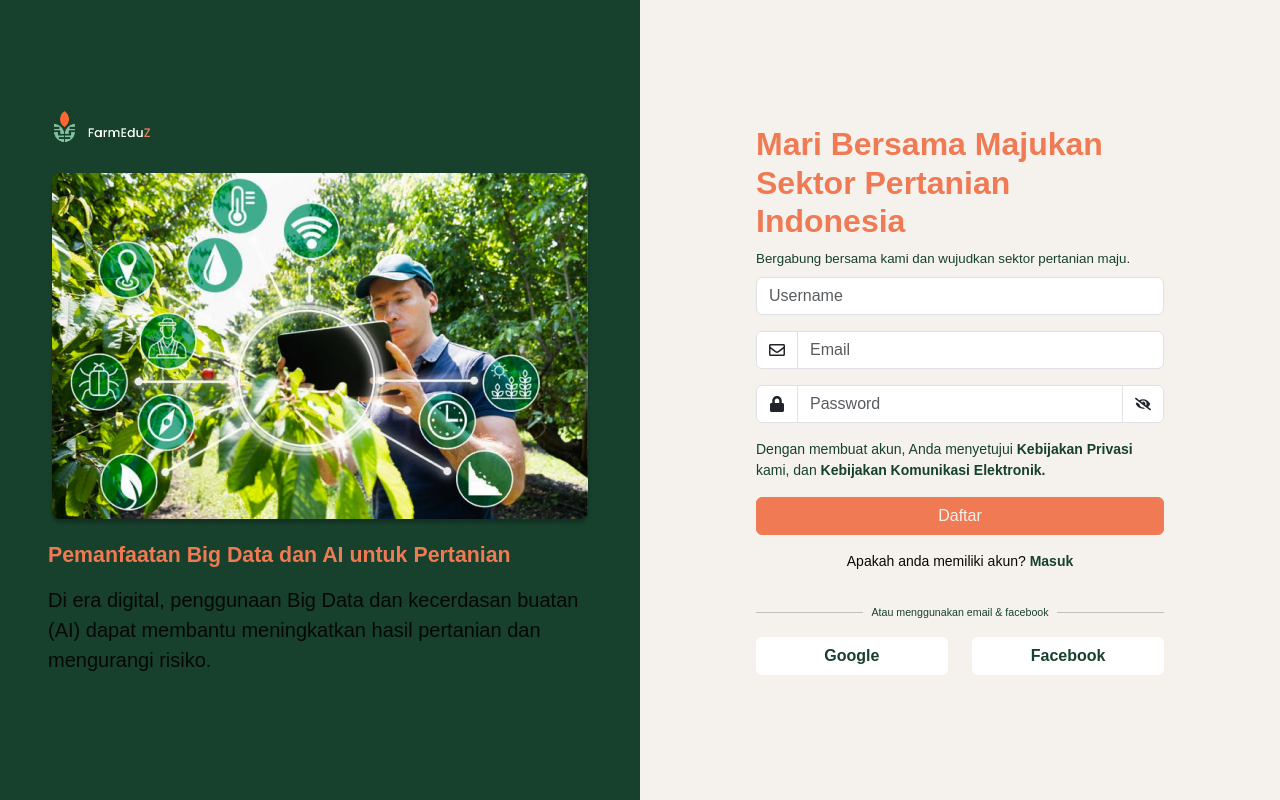
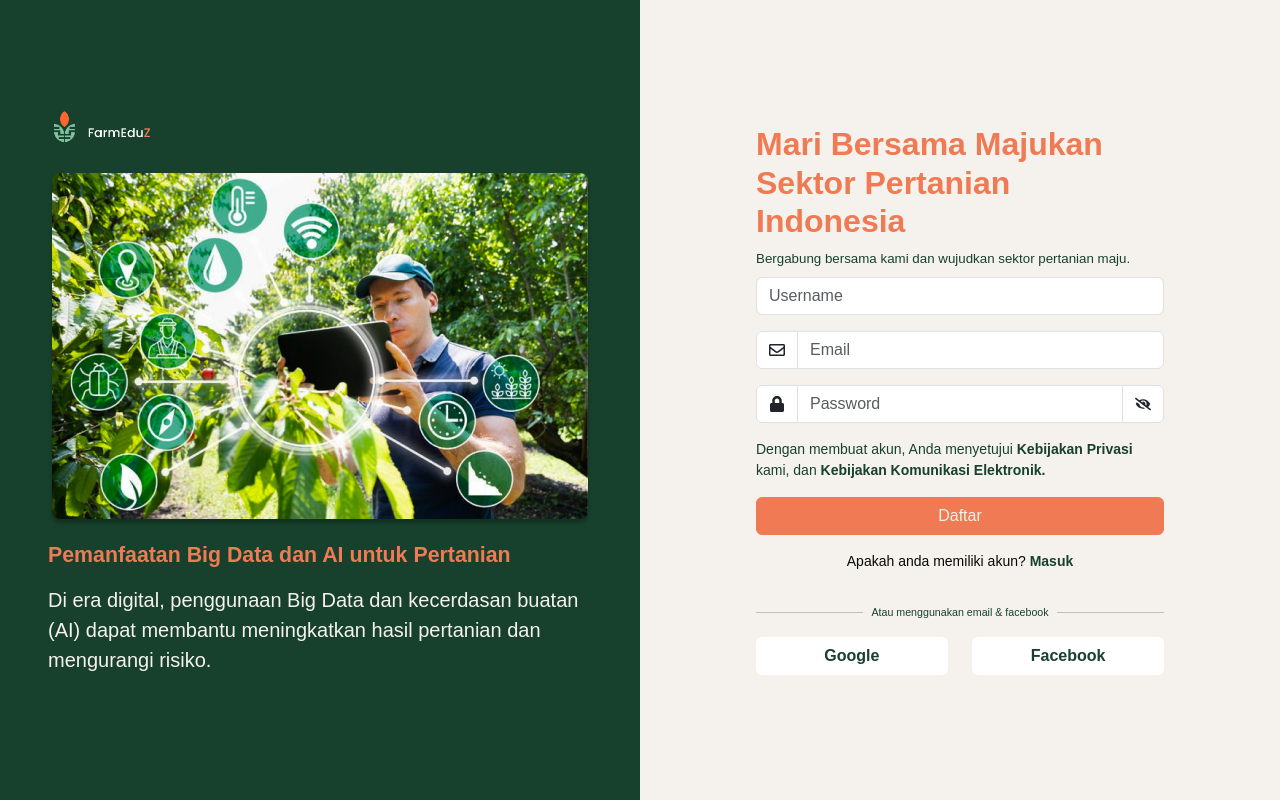
Before and after one commit to aihfdzah/GreeNext, a React (Vite) app: page /register in a window 1280 px wide. Built offline with nearby package versions, Linux system fonts and the light colour scheme.

Commit message:
register

```diff
--- a/src/pages/Register.jsx
+++ b/src/pages/Register.jsx
@@ -32,7 +32,7 @@ function Register() {
 						style={{ fontSize: "16pt", color: "#ef7a53", fontWeight: "bold" }}>
 						Pemanfaatan Big Data dan AI untuk Pertanian
 					</h1>
-					<p className="mt-3">
+					<p className="mt-3" style={{ color: "#F5F2ED" }}>
 						Di era digital, penggunaan Big Data dan kecerdasan buatan (AI) dapat
 						membantu meningkatkan hasil pertanian dan mengurangi risiko.
 					</p>
```
